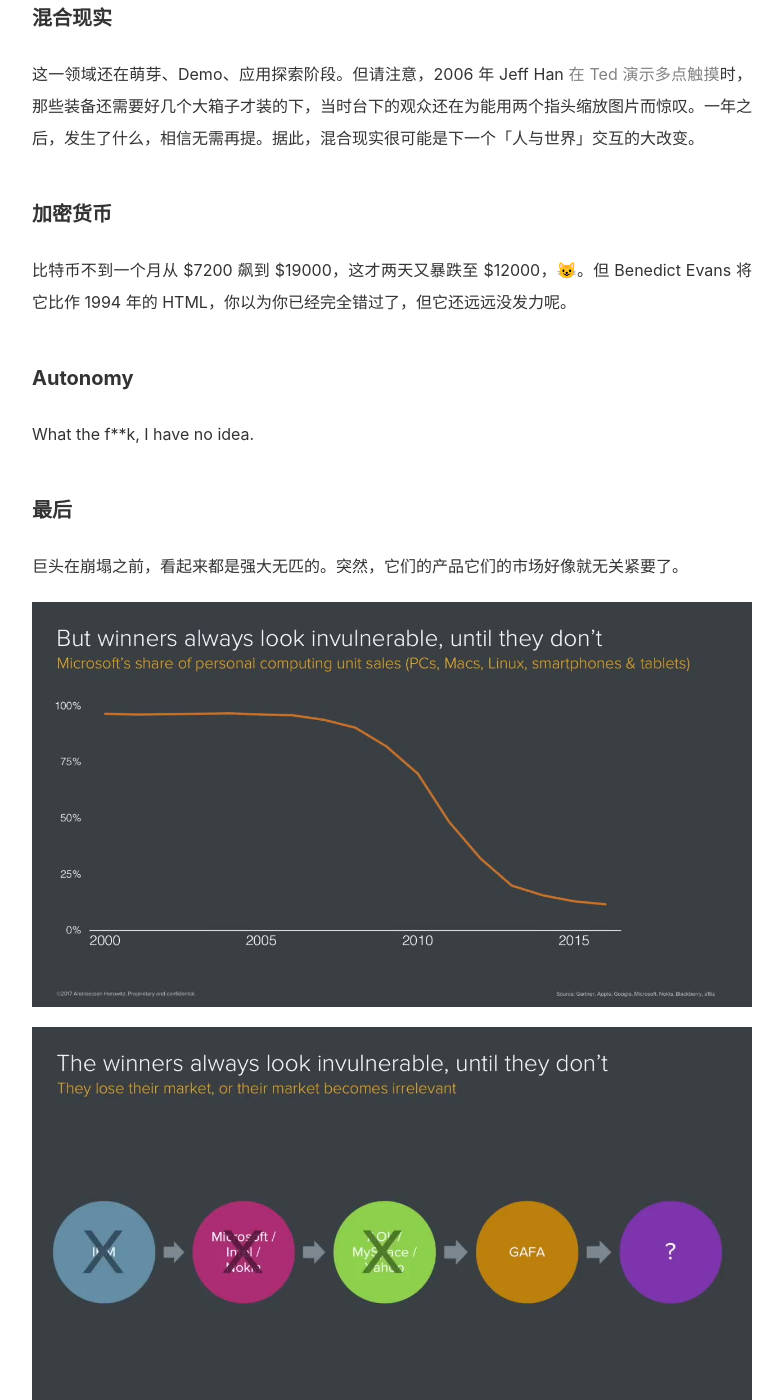
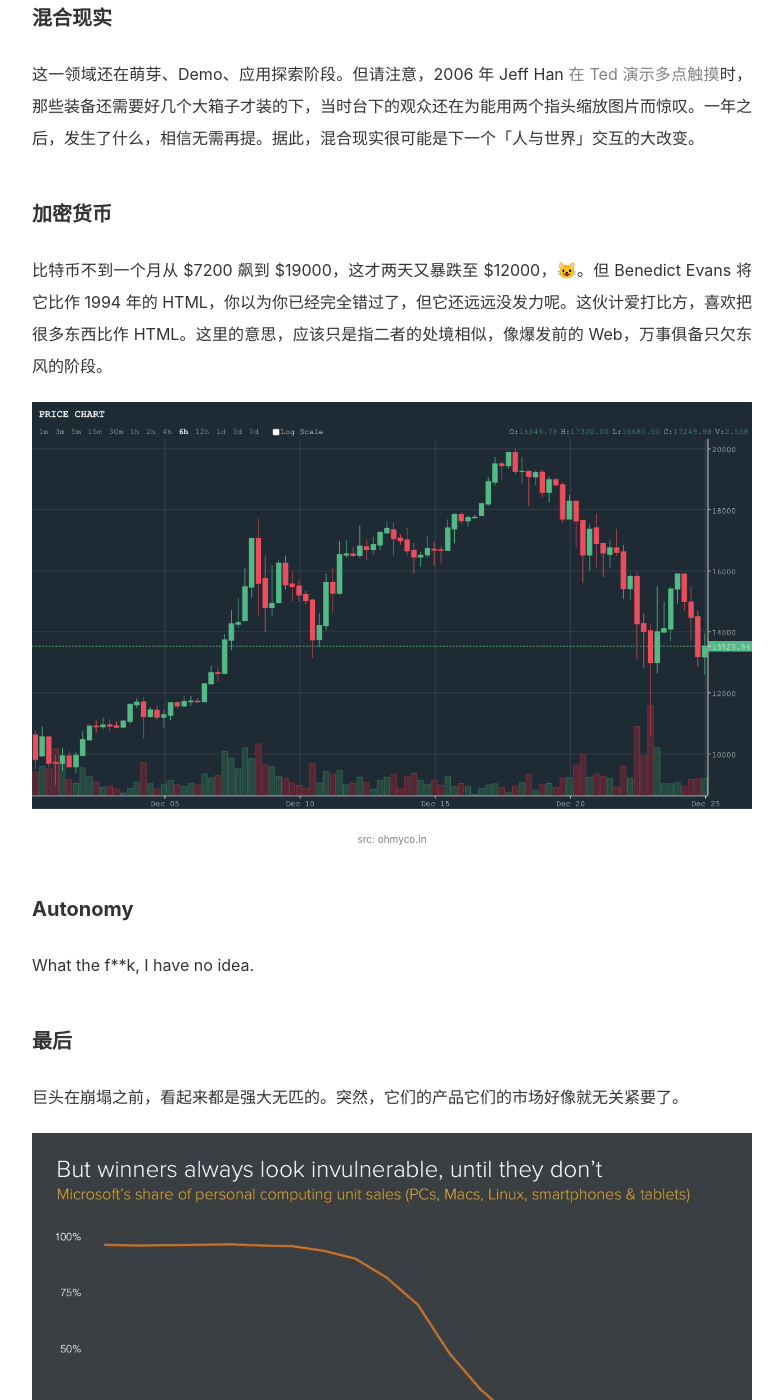
Before and after one commit to placeless/placeless.github.io, a Jekyll site: the page built from _posts/2017-12-23-a16z-ten-year-futures.md, in a window 1280 px wide and 1400 px high, scrolled down 4907 px. Shown: the whole window, without its empty margins (248-1031 px from the left). Built offline with Jekyll 4.4.1, drawn with Linux system fonts in a browser that asks for light colours.

Commit message:
updated: btc price

```diff
--- a/_posts/2017-12-23-a16z-ten-year-futures.md
+++ b/_posts/2017-12-23-a16z-ten-year-futures.md
@@ -63,7 +63,11 @@ a16z 的 [Benedict Evans](https://www.ben-evans.com/) 最近做了一个题为[
 
 ## 加密货币
 
-比特币不到一个月从 $7200 飙到 $19000，这才两天又暴跌至 $12000，😺。但 Benedict Evans 将它比作 1994 年的 HTML，你以为你已经完全错过了，但它还远远没发力呢。
+比特币不到一个月从 $7200 飙到 $19000，这才两天又暴跌至 $12000，😺。但 Benedict Evans 将它比作 1994 年的 HTML，你以为你已经完全错过了，但它还远远没发力呢。这伙计爱打比方，喜欢把很多东西比作 HTML。这里的意思，应该只是指二者的处境相似，像爆发前的 Web，万事俱备只欠东风的阶段。
+
+![oh my btc](/files/2017/12/22/ohmybtc.png)
+
+<figcaption>src: <a href = "https://ohmyco.in/charts/#/gemini/BTC-USD">ohmyco.in</a></figcaption>
 
 ## Autonomy
 
```
Also changed, not shown: files/2017/12/22/ohmybtc.png (added).
